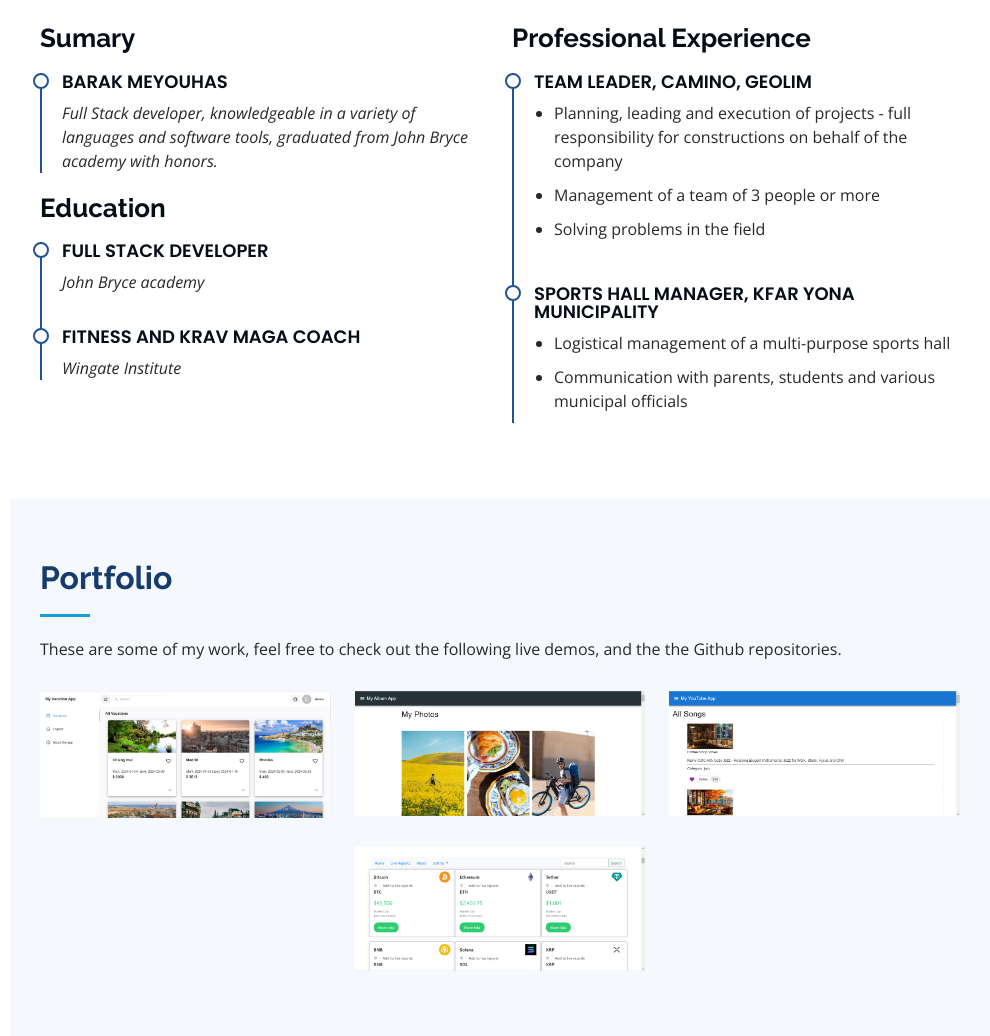
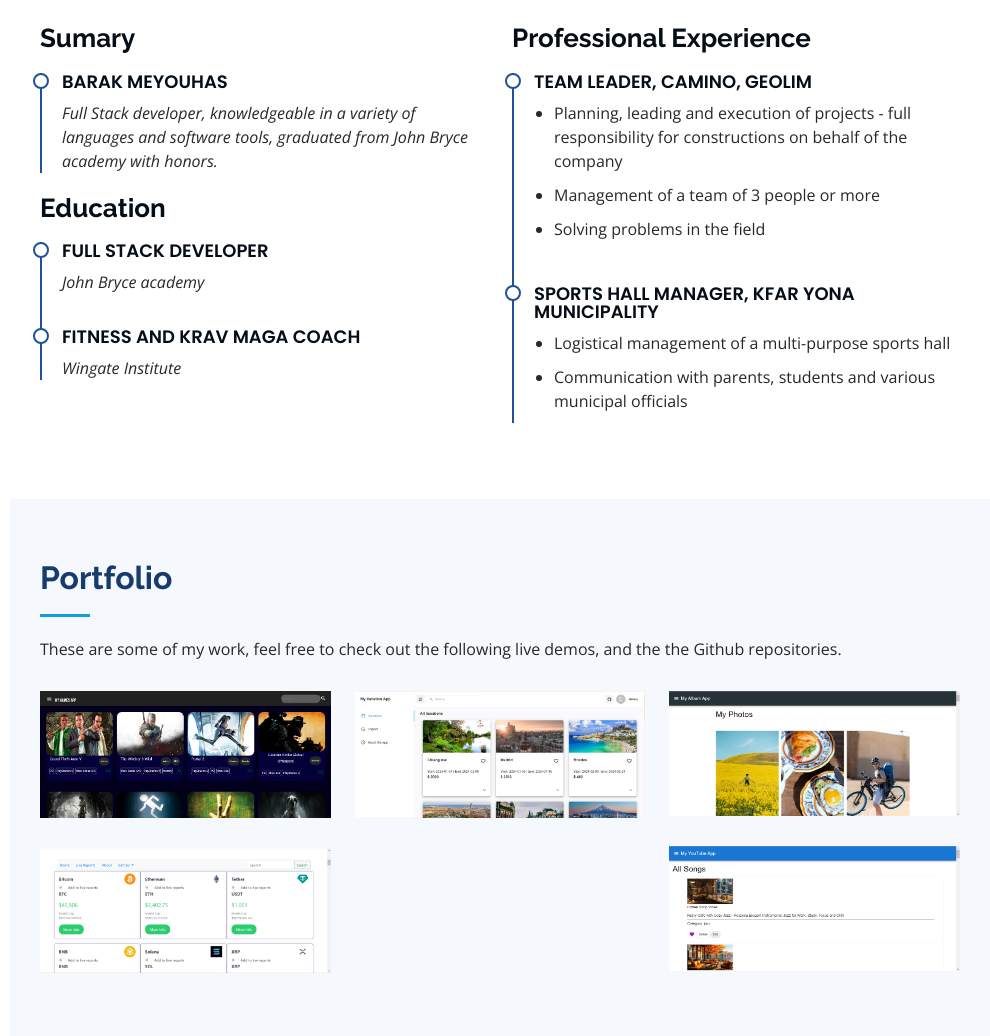
Before and after one commit to BarakMeyouhas/my-portfolio, a plain HTML site: page index.html in a window 1280 px wide. Shown: the part 1725-2761 px from the top of the page, without its empty margins (290-1280 px from the left). Drawn offline with nearby package versions, Linux system fonts and the light colour scheme.

Commit message:
added games app

```diff
--- a/index.html
+++ b/index.html
@@ -295,6 +295,29 @@
             data-aos="fade-up"
             data-aos-delay="100"
           >
+          <div class="col-lg-4 col-md-6 portfolio-item filter-app">
+            <div class="portfolio-wrap">
+              <img
+                src="assets/img/portfolio/my-games-app.png"
+                class="img-fluid"
+                alt=""
+              />
+              <div class="portfolio-links">
+                <a
+                  href="assets/img/portfolio/my-games-app.png"
+                  data-gallery="portfolioGallery"
+                  class="portfolio-lightbox"
+                  title="My Vacation App"
+                  ><i class="bx bx-plus"></i>
+                  <a target="_blank" href="https://github.com/BarakMeyouhas/my-games-app" class="github"><i class="bx bxl-github"></i></a>
+                </a>
+                <a target="_blank" href="https://beamish-blancmange-5e7497.netlify.app" title="More Details"
+                  ><i class="bx bx-link"></i
+                ></a>
+              </div>
+            </div>
+          </div>
+
             <div class="col-lg-4 col-md-6 portfolio-item filter-app">
               <div class="portfolio-wrap">
                 <img
```
Also changed, not shown: assets/img/portfolio/my-games-app.png (added).
